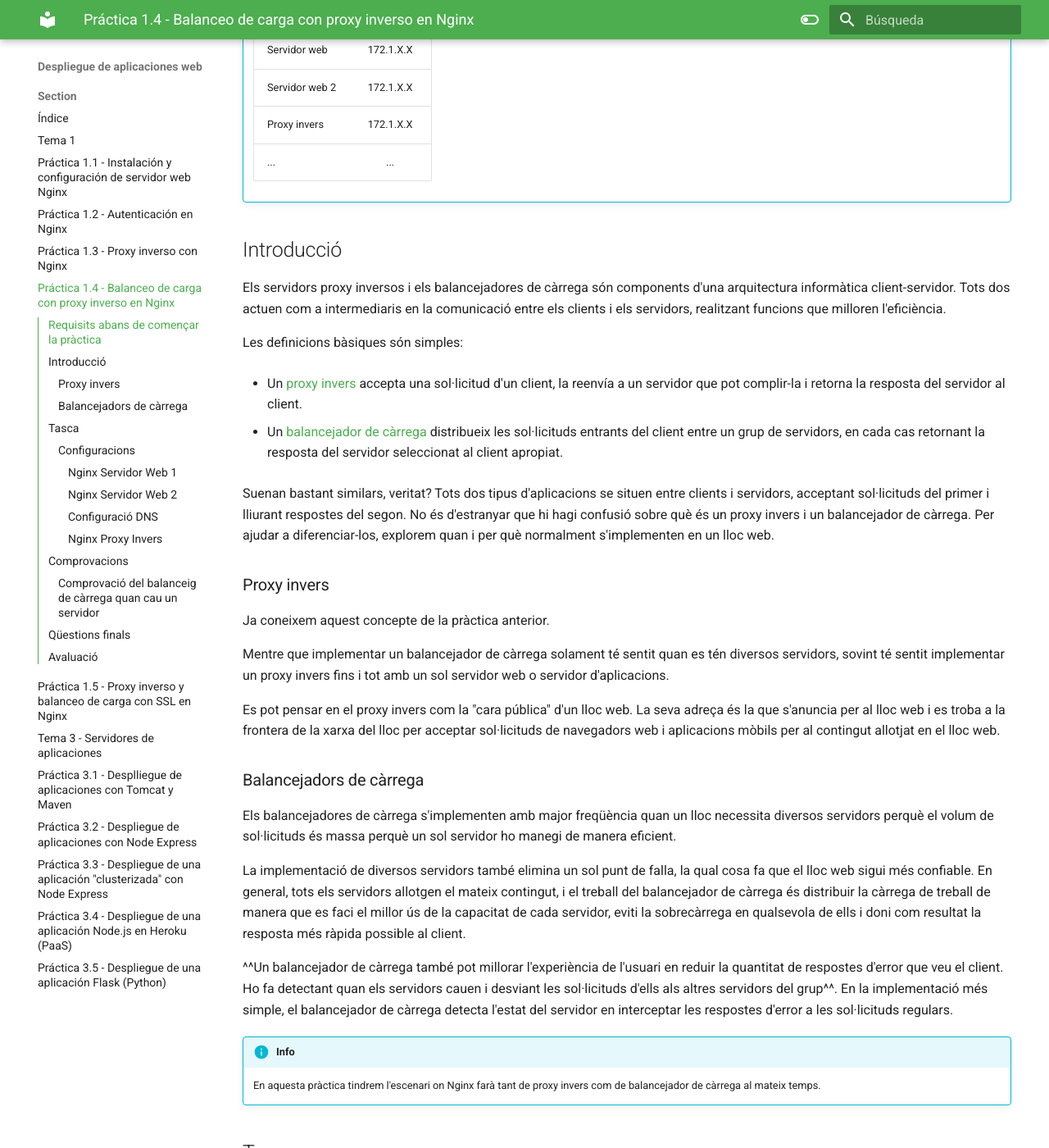
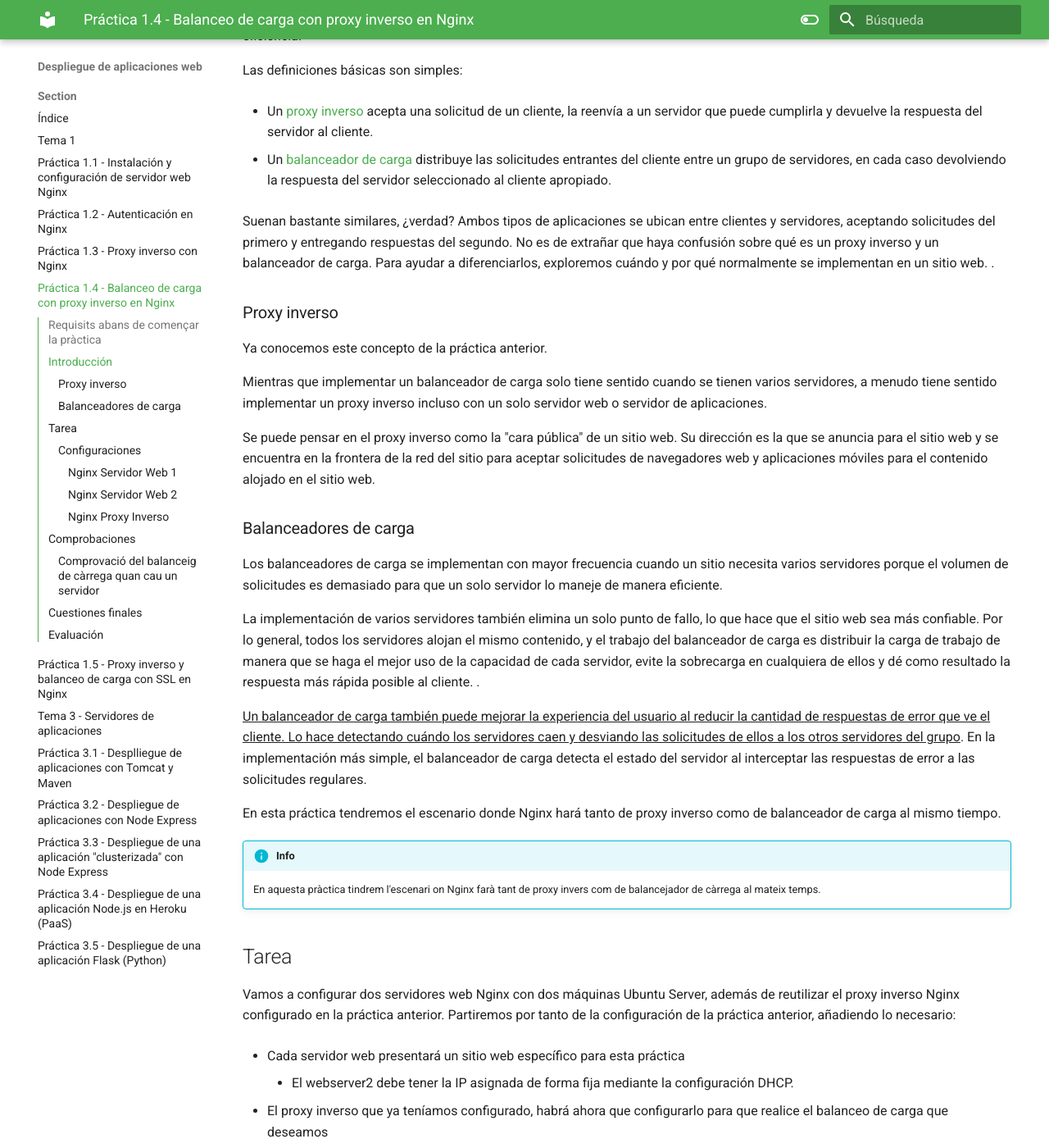
Before and after one commit to raul-profesor/DEAW, an MkDocs documentation site: the page built from docs/T1/P1.4.md, in a window 1280 px wide and 1400 px high, scrolled down 456 px. Shown: the whole window at 82% size. Built offline with MkDocs 1.6.1 and Material for MkDocs 9.7.7, drawn with Linux system fonts in a browser that asks for light colours; some of the changed text lies outside the part shown.

Commit message:
Nuevas prácticas

````diff
--- a/docs/T1/P1.4.md
+++ b/docs/T1/P1.4.md
@@ -1,121 +1,104 @@
-# Pràctica 4.4 – Balanceig de càrrega amb proxy invers en Nginx
+# Práctica 4.4 – Balanceo de carga con proxy inverso en Nginx
 
 ## Requisits abans de començar la pràctica
 
-!!!danger "Atenció, molt important abans de començar!"
+!!!danger "Atenció, muy importante antes de empezar"
 
-    + La pràctica 4.3 ha d'estar funcionant correctament
-    + No començar la pràctica abans de tenir la 4.3 ^^**funcionant i comprovada**^^
+    + La práctica 1.3 debe estar funcionando correctamente
+    + No empezar la práctica antes de tener la 1.3 funcionando y ***comprobada***
 
-!!!info "Nota - Descripció de les màquines"
+## Introducción
 
-    Heu de posar al principi de l'informe de la pràctica aquest apartat, indicant què màquines heu utilitzat en la pràctica i amb quines IPs:
+Los servidores proxy inversos y los balanceadores de carga son componentes de una arquitectura informática cliente-servidor. Ambos actúan como intermediarios en la comunicación entre los clientes y los servidores, realizando funciones que mejoran la eficiencia.
 
-    | Màquina      | IP                         |
-    | :--------- | :---------------------------------: |
-    | Servidor web       |172.1.X.X |
-    | Servidor web 2        |172.1.X.X |
-    |  Proxy invers       |172.1.X.X |
-    | ...       |... |
+Las definiciones básicas son simples:
 
++ Un [proxy inverso](https://www-nginx-com.translate.goog/resources/glossary/reverse-proxy-server?_x_tr_sl=en&_x_tr_tl=es&_x_tr_hl=es)     acepta una solicitud de un cliente, la reenvía a un servidor que puede cumplirla y devuelve la respuesta del servidor al cliente.
 
++ Un [balanceador de carga](https://www-nginx-com.translate.goog/resources/glossary/load-balancing?_x_tr_sl=en&_x_tr_tl=es&_x_tr_hl=es)     distribuye las solicitudes entrantes del cliente entre un grupo de servidores, en cada caso devolviendo la respuesta del servidor seleccionado al cliente apropiado.
 
-## Introducció
+Suenan bastante similares, ¿verdad? Ambos tipos de aplicaciones se ubican entre clientes y servidores, aceptando solicitudes del primero y entregando respuestas del segundo. No es de extrañar que haya confusión sobre qué es un proxy inverso y un balanceador de carga. Para ayudar a diferenciarlos, exploremos cuándo y por qué normalmente se implementan en un sitio web. .
 
-Els servidors proxy inversos i els balancejadores de càrrega són components d'una arquitectura informàtica client-servidor. Tots dos actuen com a intermediaris en la comunicació entre els clients i els servidors, realitzant funcions que milloren l'eficiència.
+### Proxy inverso
 
-Les definicions bàsiques són simples:
+Ya conocemos este concepto de la práctica anterior.
 
-+ Un [proxy invers](https://www-nginx-com.translate.goog/resources/glossary/reverse-proxy-server?_x_tr_sl=en&_x_tr_tl=ca&_x_tr_hl=es&_x_tr_pto=nui) accepta una sol·licitud d'un client, la reenvía a un servidor que pot complir-la i retorna la resposta del servidor al client.
+Mientras que implementar un balanceador de carga solo tiene sentido cuando se tienen varios servidores, a menudo tiene sentido implementar un proxy inverso incluso con un solo servidor web o servidor de aplicaciones.
 
-+ Un [balancejador de càrrega](https://www-nginx-com.translate.goog/resources/glossary/load-balancing?_x_tr_sl=en&_x_tr_tl=ca&_x_tr_hl=es&_x_tr_pto=nui) distribueix les sol·licituds entrants del client entre un grup de servidors, en cada cas retornant la resposta del servidor seleccionat al client apropiat.
+Se puede pensar en el proxy inverso como la "cara pública" de un sitio web. Su dirección es la que se anuncia para el sitio web y se encuentra en la frontera de la red del sitio para aceptar solicitudes de navegadores web y aplicaciones móviles para el contenido alojado en el sitio web.
 
-Suenan bastant similars, veritat? Tots dos tipus d'aplicacions se situen entre clients i servidors, acceptant sol·licituds del primer i lliurant respostes del segon. No és d'estranyar que hi hagi confusió sobre què és un proxy invers i un balancejador de càrrega. Per ajudar a diferenciar-los, explorem quan i per què normalment s'implementen en un lloc web.
+### Balanceadores de carga
 
-### Proxy invers
+Los balanceadores de carga se implementan con mayor frecuencia cuando un sitio necesita varios servidores porque el volumen de solicitudes es demasiado para que un solo servidor lo maneje de manera eficiente.
 
-Ja coneixem aquest concepte de la pràctica anterior.
+La implementación de varios servidores también elimina un solo punto de fallo, lo que hace que el sitio web sea más confiable. Por lo general, todos los servidores alojan el mismo contenido, y el trabajo del balanceador de carga es distribuir la carga de trabajo de  manera que se haga el mejor uso de la capacidad de cada servidor, evite la sobrecarga en cualquiera de ellos y dé como resultado la respuesta más rápida posible al cliente. .
 
-Mentre que implementar un balancejador de càrrega solament té sentit quan es tén diversos servidors, sovint té sentit implementar un proxy invers fins i tot amb un sol servidor web o servidor d'aplicacions.
+<u>Un balanceador de carga también puede mejorar la experiencia del usuario al reducir la cantidad de respuestas de error que ve el cliente. Lo hace detectando cuándo los servidores caen y desviando las solicitudes de ellos a los otros servidores del grupo</u>. En la implementación más simple, el balanceador de carga detecta el estado del servidor al interceptar las respuestas de error a las solicitudes regulares.
 
-Es pot pensar en el proxy invers com la "cara pública" d'un lloc web. La seva adreça és la que s'anuncia per al lloc web i es troba a la frontera de la xarxa del lloc per acceptar sol·licituds de navegadors web i aplicacions mòbils per al contingut allotjat en el lloc web.
-
-### Balancejadors de càrrega
-
-Els balancejadores de càrrega s'implementen amb major freqüència quan un lloc necessita diversos servidors perquè el volum de sol·licituds és massa perquè un sol servidor ho manegi de manera eficient.
-
-La implementació de diversos servidors també elimina un sol punt de falla, la qual cosa fa que el lloc web sigui més confiable. En general, tots els servidors allotgen el mateix contingut, i el treball del balancejador de càrrega és distribuir la càrrega de treball  de manera que  es faci el millor ús de la capacitat de cada servidor, eviti la sobrecàrrega en qualsevola de ells i doni com resultat la resposta més ràpida possible al client.
-
-^^Un balancejador de càrrega també pot millorar l'experiència de l'usuari en reduir la quantitat de respostes d'error que veu el client. Ho fa detectant quan els servidors cauen i desviant les sol·licituds d'ells als altres servidors del grup^^. En la implementació més simple, el balancejador de càrrega detecta l'estat del servidor en interceptar les respostes d'error a les sol·licituds regulars.
+En esta práctica tendremos el escenario donde Nginx hará tanto de proxy inverso como de balanceador de carga al mismo tiempo.
 
 !!!info
     En aquesta pràctica tindrem l'escenari on Nginx farà tant de proxy invers com de balancejador de càrrega al mateix temps.
 
 
-## Tasca
+## Tarea
 
-Anem a configurar dos servidors web Nginx amb dues màquines Ubuntu Server, a més de reutilitzar el proxy invers Nginx configurat en la pràctica anterior. Partirem per tant de la configuració de la pràctica anterior, afegint el necessari:
+Vamos a configurar dos servidores web Nginx con dos máquinas Ubuntu Server, además de reutilizar el proxy inverso Nginx configurado en la práctica anterior. Partiremos por tanto de la configuración de la práctica anterior, añadiendo lo necesario:
 
-  + Cada servidor web presentarà un lloc web específic per a aquesta pràctica
-      + El webserver2 ha de tenir la IP assignada de forma fixa mitjançant la configuració DHCP.
-  + Il proxy invers que ja teníem configurat, hi haurà ara que configurar-ho perquè realitzi el balanceig de càrrega que desitgem
-  + Realitzarem les peticions HTTP des del navegador web del nostre Xubuntu.
-El diagrama de xarxa quedaria així:
++ Cada servidor web presentará un sitio web específico para esta práctica
+
+    + El webserver2 debe tener la IP asignada de forma fija mediante la configuración DHCP.
+
++ El proxy inverso que ya teníamos configurado, habrá ahora que configurarlo para que realice el balanceo de carga que deseamos
+
++ Realizaremos las peticiones HTTP desde el navegador web de nuestro Xubuntu.
+
+El diagrama de red quedaría así:
 
 ![](../img/4.1-14.png)
 
-Les tres màquines estaran a la nostra xarxa interna. Farem les peticions web des del navegador al proxy invers, que les repartirà entre els dos servidors web que tenim.
+Las tres máquinas estarán en nuestra red interna. Haremos las peticiones web desde el navegador al proxy inverso, que las repartirá entre los dos servidores web que tenemos.
 
-Accedirem a ```http://balanceig``` i hem d'observar que les peticions, efectivament, es van repartint entre el servidor 1 i el 2.
+Accederemos a `http://balanceo` y debemos observar que las peticiones, efectivamente, se van repartiendo entre el servidor 1 y el 2.
 
 
-### Configuracions
+### Configuraciones
 
 #### Nginx Servidor Web 1
 
-El primer servidor web serà el servidor principal que hem vingut utilitzant fins ara durant el curs, on tenim instal·lats ja els servicis DNS, DHCP i Web.
+El primer servidor web será el servidor principal que hemos venido utilizando hasta ahora durante el curso, donde tenemos instaladoya el servicio Web.
 
-Hem de configurar aquest servidor web perquè servicixi el següent index.html que heu de crear dins de la carpeta **```/var/www/webserver1/html```**:
+Debemos configurar este servidor web para que sirva el siguiente index.html que debéis crear dentro de la carpeta **`/var/www/webserver1/html`**:
 
 ![](../img/4.1-15.png)
 
-+ El nom de l'lloc web que heu d'utilitzar en els arxius corresponents (sites-available…) que heu de crear per Nginx és **```webserver1```**, així com en les seues configuracions. Fixeu-vos en les configuracions que vau fer en pràctiques anteriors a manera de referència.
-+ El lloc web ha d'escoltar en el port 8080.
-+ Heu d'afegir una capçalera que es crida ```Serv_Web1_vostrenom```.
++ El nombre del sitio web que debéis utilizar en los archivos correspondientes (*sites-available*…) que debéis crear para Nginx es `webserver1`, así como en sus configuraciones. Fijáos en las configuraciones que hicisteis en prácticas anteriores a modo de referencia.
+
++ El sitio web debe escuchar en el puerto 8080.
+
++ Debéis añadir una cabecera que se llame `Serv_Web1_vuestronombre`.
 
 #### Nginx Servidor Web 2
 
-Ha de ser una màquina Ubuntu Server amb tots els servicis parats excepte Nginx.
+Debe ser una máquina Ubuntu Server con todos los servicios parados excepto Nginx.
 
-+ En aquest servidor web hem de realitzar una configuració idèntica al servidor web 1 però canviant ```webserver1``` per ```webserver2``` (també en el index.html), així com el nom de la capçalera afegida, que serà ```Serv_Web2_vostrenom```
+En este servidor web debemos realizar una configuración idéntica al servidor web 1 pero cambiando `webserver1` por `webserver2` (también en el index.html), así como el nombre de la cabecera añadida, que será `Serv_Web2_vuestronombre`
 
 !!!warning
 
-    És important que no quede cap referència a webserver1 per cap arxiu, d'una altra forma vos donarà resultats erronis i vos dificultarà molt trobar l'error.
+    Es importante que no quede ninguna referencia a webserver1 por ningún archivo, de otra forma os dará resultados erróneos y os dificultará mucho encontrar el error.
 
-#### Configuració DNS
+#### Nginx Proxy Inverso
 
-Hem d'afegir dos nous registres a la nostra zona:
+Ya disponemos de los dos servidores web entre los que se van a repartir las peticiones que realice el cliente desde el navegador.
 
-1. De pràctiques anteriors existeix un registre en el DNS de tipus CNAME (que fa referència al servidor que venim utilitzant des de principi de curs amb tots els servicis) per al nom ```webserver```. Heu de canviar-ho a ```webserver1``` que és com es dirà ara.
+Vamos, por tanto, a configurar el proxy inverso para que realice este reparto de peticiones:
 
-2. Un registre CNAME per a que ```balanceig``` sigui un àlies de ```proxy-server.dominio.es.```, tal com vau fer en la pràctica anterior.
++ En sites-available debéis crear el archivo de configuración con el nombre *balanceo*
 
-    + Això permetrà que quan accedim via navegador a ```http://balanceig```, el DNS resolgui que la IP d'aquest domini és la del proxy invers.
+Este archivo tendrá el siguiente formato:
 
-3. ja que webserver2 és una màquina nova i independent, no podem afegir cap àlies per a ella.
-    + En aquest cas hem d'afegir un registre de tipus A perquè aquest nom apunti a la IP que tingui la màquina.
-
-#### Nginx Proxy Invers
-
-Ja disposem dels dos servidors web entre els quals es van a repartir les peticions que realitzi el client des del navegador.
-Anem, per tant, a configurar el proxy invers perquè realitzi aquest repartiment de peticions:
-
-+ En sites-available heu de crear l'arxiu de configuració amb el nom **```balanceig```**
-+
-Aquest arxiu tindrà el següent format:
-
-```yaml
+```apacheconf
 	upstream backend_hosts {
                 random;
                 server ________:____;
@@ -129,74 +112,67 @@
                 }
             }
 ```
-On:
+Donde:
 
-- El bloc upstream → són els servidors entre els quals es va a repartir la càrrega, que són els dos que hem configurat anteriorment.
+- El bloque upstream → son los servidores entre los que se va a repartir la carga, que son los dos que hemos configurado anteriormente.
 
-    1. Si mireu el diagrama i teniu en compte la configuració que heu fet fins ara, aquí haureu de col·locar el nom de cada servidor, així com el port on està escoltant les peticions web.
+  * Si miráis el diagrama y tenéis en cuenta la configuración que habéis hecho hasta ahora, aquí deberéis colocar el nombre de cada servidor, así como el puerto donde está escuchando las peticiones web.
 
-    2. A aquest grup de servidors li posem un nom, que és ```backend_hosts```
+  * A este grupo de servidores le ponemos un nombre, que es `backend_hosts`
 
-        !!!Quote "Aclaració"
-            En un lloc web, el backend s'encarrega de tots els processos necessaris perquè la web funcioni de forma correcta. Aquests processos o funcions no són visibles, però tenen molta importància en el bon funcionament d'un lloc web
+!!!Quote "Aclaración"
+    En un sitio web, el backend se encarga de todos los procesos necesarios para que la web funcione de forma correcta. Estos procesos o funciones no son visibles pero tienen mucha importancia en el buen funcionamiento de un sitio web.
 
-    3. El paràmetre random el que fa és repartir les peticions HTTP que arriben al proxy invers de forma completament aleatòria entre el grup de servidors que s'hagi definit en el bloc upstream (en el nostre cas només hi ha dos).
+  * El parámetro random lo que hace es repartir las peticiones HTTP que llegan al proxy inverso de forma completamente aleatoria entre el grupo de servidores que se haya definido en el bloque upstream (en nuestro caso sólo hay dos).
 
-         + Posarem random perquè és el més fàcil per comprovar que tot funciona bé en la pràctica, però hi ha diferents formes de repartir la càrrega (les peticions HTTP).
+     + Pondremos random porque es lo más fácil para comprobar que todo funciona bien en la práctica, pero hay diferentes formas de repartir la carga (las peticiones HTTP).
 
-!!!Danger "Ull!"
-    És importan que només ```webserver1``` (antic dnsserver) tinga tots els servicis habilitats
 
-    ```Webserver2``` i ```proxy-invers``` només han de tindre nginx habilitat.
+## Comprobaciones
 
-## Comprovacions
+Si accedéis a vuestro sitio web, debéis poder seguir accediendo sin problemas.
 
-Si accediu a vostre lloc web, heu de poder seguir accedint sense problemes.
+- Comprobad dándole repetidamente a F5, que accedéis cada vez a uno de los servidores. Se os mostrará el contenido del index.html del servidor correspondiente cada vez.
 
-- Comproveu donant-li repetidament a F5, que accediu cada vegada a un dels servidors. Se us mostrarà el contingut del index.html del servidor corresponent cada vegada.
-
-    + Per a una doble comprovació, utilitzant les eines de desenvolupador, mostreu que la web que se us mostra coincideix amb la capçalera que ha afegit el servidor web en la resposta HTTP.
+    + Para una doble comprobación, utilizando las herramientas de desarrollador, mostrad que la web que se os muestra coincide con la cabecera que ha añadido el servidor web en la respuesta HTTP.
 
 !!!Note "Recordatori"
-    Recordeu que és ^^**molt important**^^ que per realitzar aquestes comprovacions tingueu marcat el checkbox “Desactivar caché”.
+    Recordad que es muy importante que para realizar estas comprobaciones tengáis marcado el checkbox **Desactivar caché**.
 
     ![](../img/4.1-13.png)
 
-    Si no marqueu això, la pàgina es guardarà en la memòria caché del navegador i no estareu rebent la resposta del servidor sinó de la caché del navegador, la qual cosa pot donar lloc a resultats erronis.
+    Si no marcáis esto, la página se guardará en la memoria caché del navegador y no estaréis recibiendo la respuesta del servidor sino de la caché del navegador, lo que puede dar lugar a resultados erróneos.
 
 ### Comprovació del balanceig de càrrega quan cau un servidor
 
-El nostre balancejador de càrrega està constantment monitorizando “la salut” dels servidors web. D'aquesta forma, si un deixa de funcionar per qualsevol raó, sempre enviarà les sol·licituds als quals quedin “vius”. Anem a comprovar-ho:
+Nuestro balanceador de carga está constantemente monitorizando “la salud” de los servidores web. De esta forma, si uno deja de funcionar por cualquier razón, siempre enviará las solicitudes a los que queden “vivos”. Vamos a comprobarlo:
 
-+ Per al servici Nginx en el servidor web 1 i comprova, de la mateixa forma que en l'apartat anterior, que totes les sol·licituds s'envien ara al servidor web 2
++ Para el servicio Nginx en el servidor web 1 y comprueba, de la misma forma que en el apartado anterior, que todas las solicitudes se envían ahora al servidor web 2
 
-+ Després d'iniciar de nou Nginx en el servidor web 1, repeteix el procés amb el servidor web 2.
++ Tras iniciar de nuevo Nginx en el servidor web 1, repite el proceso con el servidor web 2.
 
 
 
-## Qüestions finals
+## Cuestiones finales
 
-!!!Task "Questió 1"
-    Busca informació de quins altres mètodes de balanceig es poden aplicar amb Nginx i descriu almenys 3 d'ells.
+!!!Task "Cuestión 1"
+    Busca información de qué otros métodos de balanceo se pueden aplicar con Nginx y describe al menos 3 de ellos.
 
-!!!Task "Questió 2"
-    Si vull afegir 2 servidors webs més al balanceig de càrrega, descriu detalladament quina configuració hauré d'afegir i a on.
+!!!Task "Cuestión 2"
+    Si quiero añadir 2 servidores web más al balanceo de carga, describe detalladamente qué configuración habría que añadir y dónde.
 
-!!!Task "Questió 3"
-    Descriu tots els passos que haurieu de seguir i configurar per tal de fer el balanceig de càrrega amb una de les vostres web de les pràctiques anteriors.
+!!!Task "Cuestión 3"
+    Describe todos los pasos que deberíamos seguir y configurar para realizar el balanceo de carga con una de las webs de prácticas anteriores.
 
-    Indiqueu la configuració de totes les màquines (webservers, proxy...) i dels seus servicis.
+    Indicad la configuración de todas las máquinas (webservers, proxy...) y de sus servicios
 
 
+## Evaluación
 
-## Avaluació
-
-| Criteri      | Puntuació                         |
+| Criterio      | Puntuación                         |
 | :--------- | :----------------------------------: |
-|  Configuració correcta i completa del servidor web 1   |**1 punts**  |
-|  Configuració correcta i completa del servidor web 1   |**1 punts**  |
-|  Configuració correcta i completa del DNS  |**2.5 punts**  |
-|  Configuració correcta i completa del proxy invers| **1 punts** |
-|Qüestions finals | **3 punts** |
-| S'ha tingut cura amb el format del document, utilitzant la plantilla actualitzada i fent ús d'un correcte llenguatge tècnic |**1 punt** |
-| S'ha inclòs la taula amb les IPs de cada màquina de la pràctica, tal i com es demana|**0.5 punt**|
+|  Configuración correcta y completa del servidor web 1   |** puntos**  |
+|  Configuración correcta y completa del servidor web 1   |** puntos**  |
+|  Configuración correcta y completa del proxy inverso| ** puntos** |
+| Cuestiones finales | ** puntos** |
+| Se ha prestado especial atención al formato del documento, utilizando la plantilla actualizada y haciendo un correcto uso del lenguaje técnico |** puntos** |
````
Also changed, not shown: docs/T1/P1.1.md (+1 -1 lines), docs/T1/P1.2.md (+1 -1 lines), docs/T1/P1.3.md (+112 -113 lines), docs/img/Reverse_Proxy.png (added), docs/img/proxy.jpg (added).
